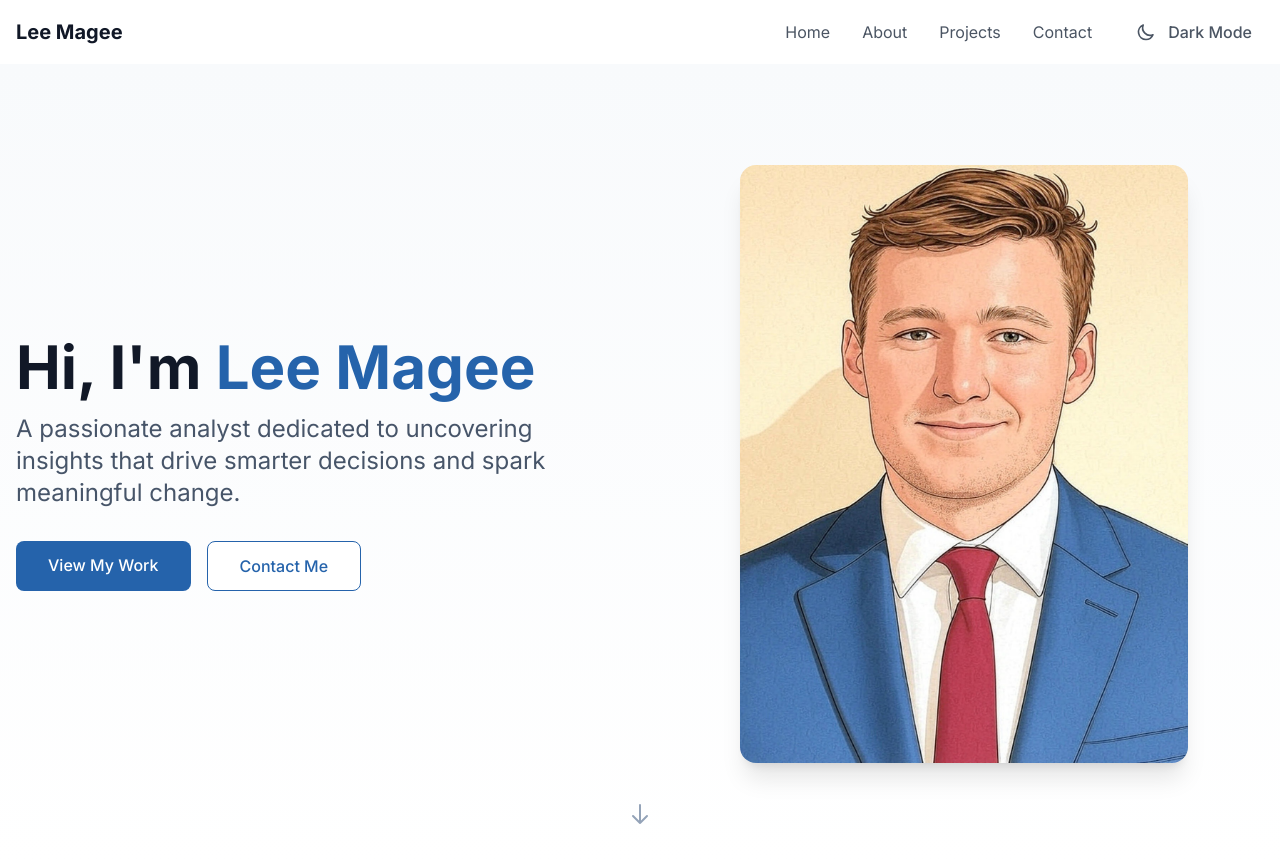
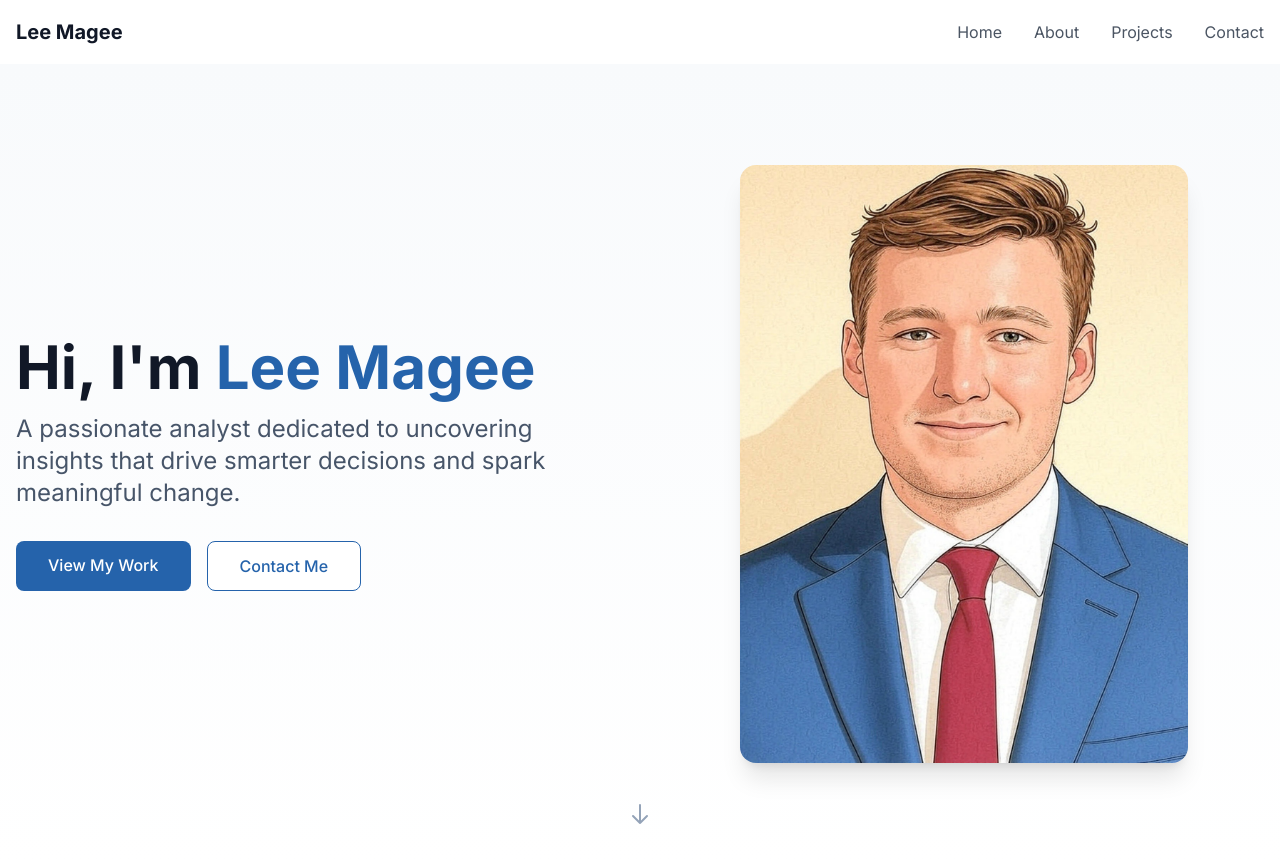
Before and after one commit to leemagee11/Portfolio-Website, a Next.js app: page / in a window 1280 px wide. Built offline with nearby package versions, Linux system fonts and the light colour scheme.

Commit message:
feat: move theme toggle next to hamburger menu

```diff
--- a/src/components/Navbar.tsx
+++ b/src/components/Navbar.tsx
@@ -30,11 +30,11 @@ export default function Navbar() {
             <Link href="/contact" className="text-gray-600 dark:text-gray-300 hover:text-gray-900 dark:hover:text-white">
               Contact
             </Link>
-            <ThemeToggle />
           </div>
 
           {/* Mobile Navigation Button */}
-          <div className="md:hidden flex items-center">
+          <div className="md:hidden flex items-center space-x-2">
+            <ThemeToggle />
             <button
               onClick={() => setIsOpen(!isOpen)}
               className="inline-flex items-center justify-center p-2 rounded-md text-gray-600 dark:text-gray-300 hover:text-gray-900 dark:hover:text-white focus:outline-none"
@@ -74,9 +74,6 @@ export default function Navbar() {
             className="md:hidden"
           >
             <div className="px-2 pt-2 pb-3 space-y-1">
-              <div className="px-3 py-2 border-b border-gray-200 dark:border-gray-700">
-                <ThemeToggle />
-              </div>
               <Link
                 href="/"
                 className="block px-3 py-2 rounded-md text-base font-medium text-gray-600 dark:text-gray-300 hover:text-gray-900 dark:hover:text-white"
--- a/src/components/ThemeToggle.tsx
+++ b/src/components/ThemeToggle.tsx
@@ -9,7 +9,7 @@ export default function ThemeToggle() {
   return (
     <button
       onClick={toggleTheme}
-      className="w-full text-left px-3 py-2 rounded-md text-base font-medium text-gray-600 dark:text-gray-300 hover:text-gray-900 dark:hover:text-white hover:bg-gray-100 dark:hover:bg-gray-800 transition-colors flex items-center"
+      className="p-2 rounded-md text-gray-600 dark:text-gray-300 hover:text-gray-900 dark:hover:text-white hover:bg-gray-100 dark:hover:bg-gray-800 transition-colors"
       aria-label={`Switch to ${theme === 'light' ? 'dark' : 'light'} mode`}
     >
       <motion.div
@@ -17,11 +17,10 @@ export default function ThemeToggle() {
         initial={{ opacity: 0, scale: 0.95 }}
         animate={{ opacity: 1, scale: 1 }}
         transition={{ duration: 0.2, ease: 'easeOut' }}
-        className="flex items-center w-full"
       >
         {theme === 'light' ? (
           <svg
-            className="w-5 h-5 text-gray-600 dark:text-gray-300"
+            className="w-5 h-5"
             fill="none"
             stroke="currentColor"
             viewBox="0 0 24 24"
@@ -35,7 +34,7 @@ export default function ThemeToggle() {
           </svg>
         ) : (
           <svg
-            className="w-5 h-5 text-gray-600 dark:text-gray-300"
+            className="w-5 h-5"
             fill="none"
             stroke="currentColor"
             viewBox="0 0 24 24"
@@ -48,9 +47,6 @@ export default function ThemeToggle() {
             />
           </svg>
         )}
-        <span className="ml-3 text-base font-medium">
-          {theme === 'light' ? 'Dark Mode' : 'Light Mode'}
-        </span>
       </motion.div>
     </button>
   );
```
